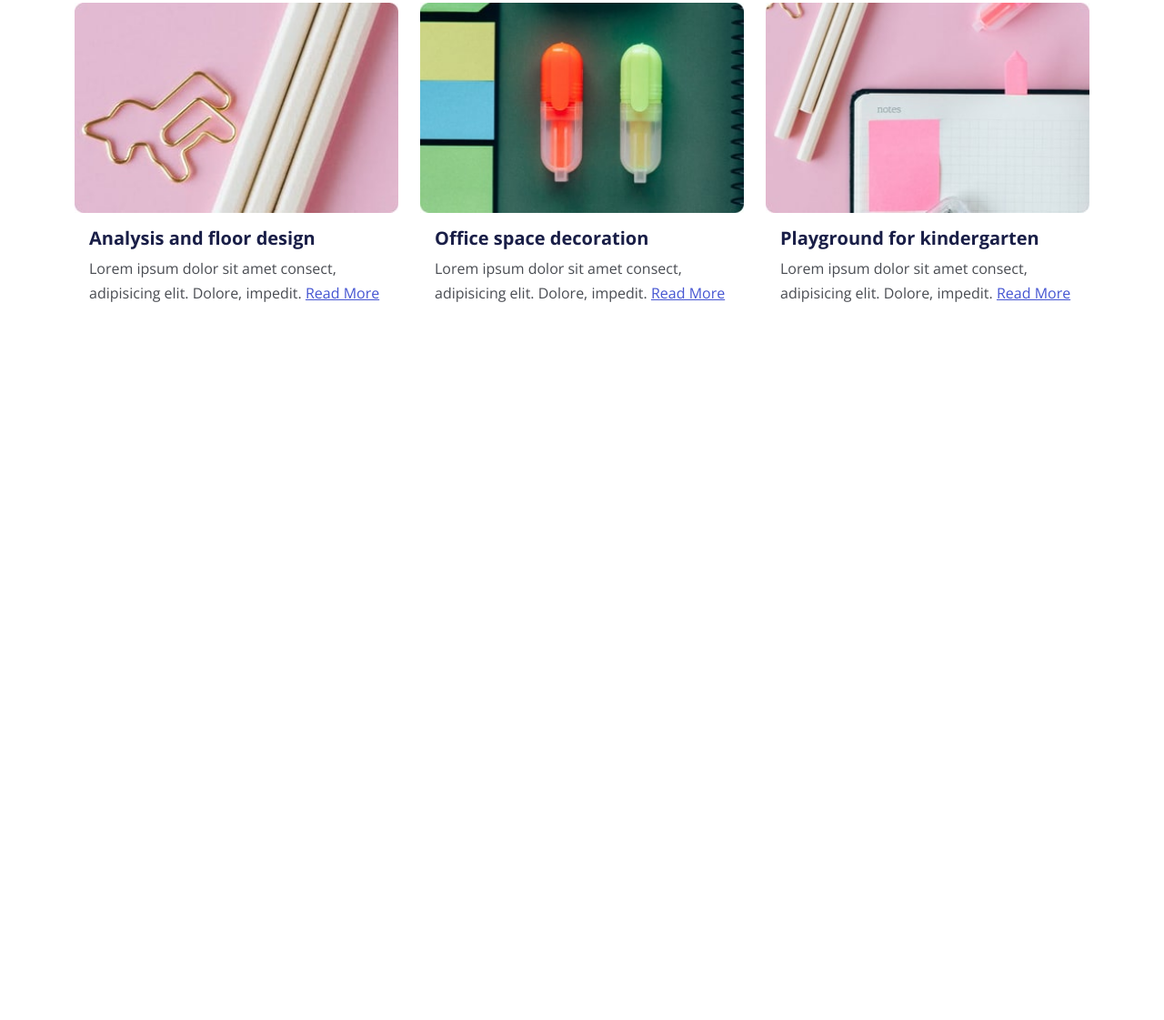
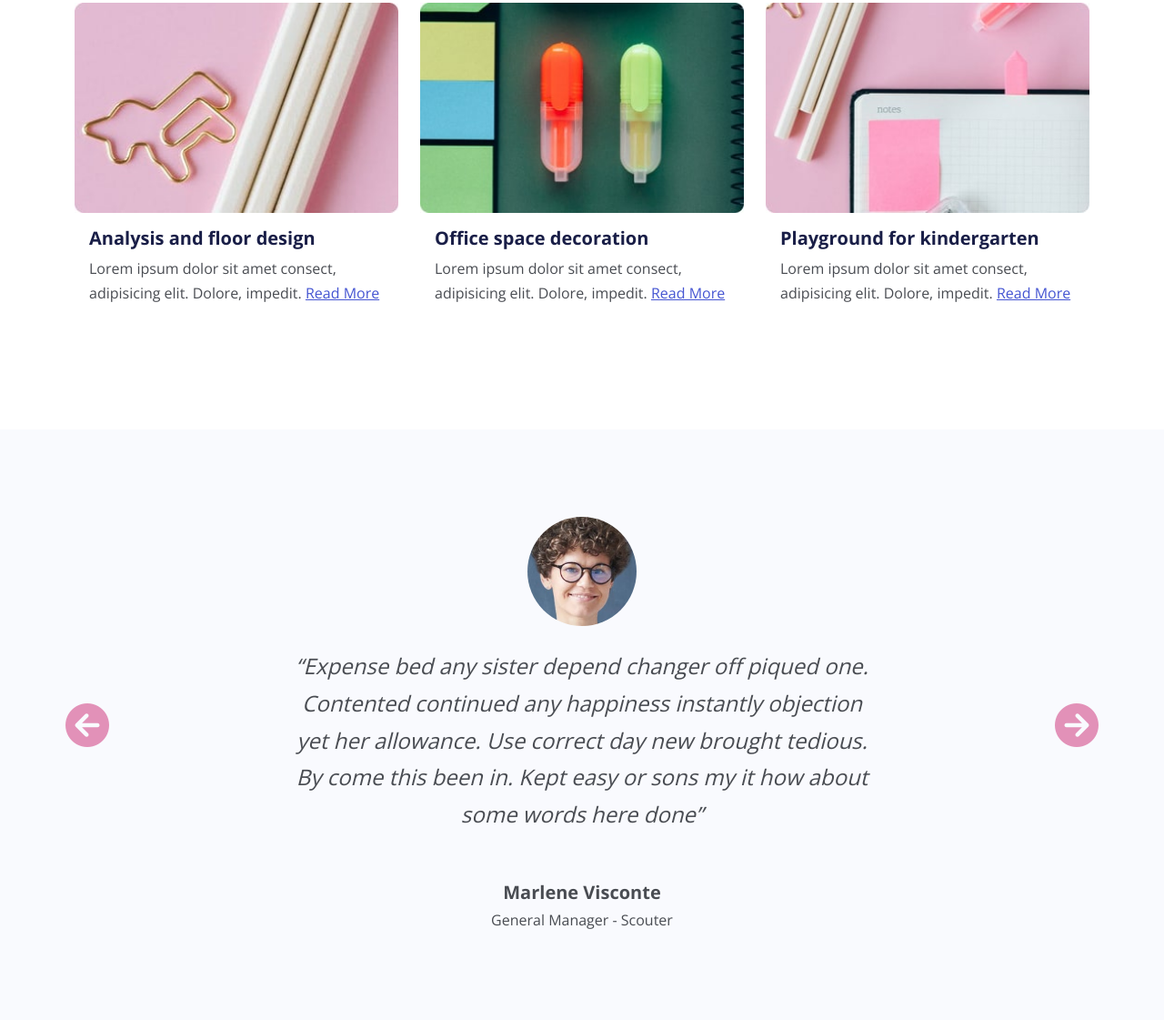
Before and after one commit to hamza99113/Yavin-Office-Design, a website: page index.html in a window 1280 px wide. Shown: the part 4264-5385 px from the top of the page at 91% size. Before the commit the page ends 4736 px from the top, so only its background shows below. Drawn offline with nearby package versions, Linux system fonts and the light colour scheme; files that its build step writes are made by us from their sources; files whose address does not match are found by name.

Commit message:
Testimonial

```diff
--- a/index.html
+++ b/index.html
@@ -322,6 +322,51 @@
     </section>
     <!-- Projects -->
 
+    <!-- Testimonials -->
+    <section id="testimonials" class="testimonials bg-light py-6">
+      <div id="testimonialCarousel" class="carousel slide">
+        <div class="carousel-inner">
+          <!-- Slide 1 -->
+          <div class="carousel-item active">
+            <div class="d-flex flex-column justify-content-center align-items-center text-center">
+              <img src="/Yavin-Website/images/testimonial-1.jpg" alt="" class="rounded-circle" width="120"/>
+              <p class="w-50 my-4 fst-italic fs-4 mb-4">“Expense bed any sister depend changer off piqued one. Contented continued any happiness instantly objection yet her allowance. Use correct day new brought tedious. By come this been in. Kept easy or sons my it how about some words here done”</p>
+              <div class="fw-bold fs-5 mt-4">Marlene Visconte</div>
+              <div>General Manager - Scouter</div>
+            </div>
+          </div>
+
+          <!-- Slide 2 -->
+          <div class="carousel-item">
+            <div class="d-flex flex-column justify-content-center align-items-center text-center">
+              <img src="/Yavin-Website/images/testimonial-1.jpg" alt="" class="rounded-circle" width="120"/>
+              <p class="w-50 my-4 fst-italic fs-4 mb-4">“Expense bed any sister depend changer off piqued one. Contented continued any happiness instantly objection yet her allowance. Use correct day new brought tedious. By come this been in. Kept easy or sons my it how about some words here done”</p>
+              <div class="fw-bold fs-5 mt-4">John Spiker</div>
+              <div>Team Leader - Vanquish</div>
+            </div>
+          </div>
+
+          <!-- Slide 3 -->
+          <div class="carousel-item">
+            <div class="d-flex flex-column justify-content-center align-items-center text-center">
+              <img src="/Yavin-Website/images/testimonial-1.jpg" alt="" class="rounded-circle" width="120"/>
+              <p class="w-50 my-4 fst-italic fs-4 mb-4">“Expense bed any sister depend changer off piqued one. Contented continued any happiness instantly objection yet her allowance. Use correct day new brought tedious. By come this been in. Kept easy or sons my it how about some words here done”</p>
+              <div class="fw-bold fs-5 mt-4">Stella Virtuoso</div>
+              <div>Design Chief - Bikegirl</div>
+            </div>
+          </div>
+        </div>
+        <button class="carousel-control-prev" type="button" data-bs-target="#testimonialCarousel" data-bs-slide="prev">
+          <i class="fas fa-arrow-circle-left fa-3x text-secondary"></i>
+        </button>
+
+        <button class="carousel-control-next" type="button" data-bs-target="#testimonialCarousel" data-bs-slide="next">
+          <i class="fas fa-arrow-circle-right fa-3x text-secondary"></i>
+        </button>
+      </div>
+    </section>
+    <!-- Testimonials -->
+
 	<script src="/Yavin-Website/js/bootstrap.bundle.min.js"></script>
 	<script src="/Yavin-Website/js/script.js"></script>
   </body>
```
